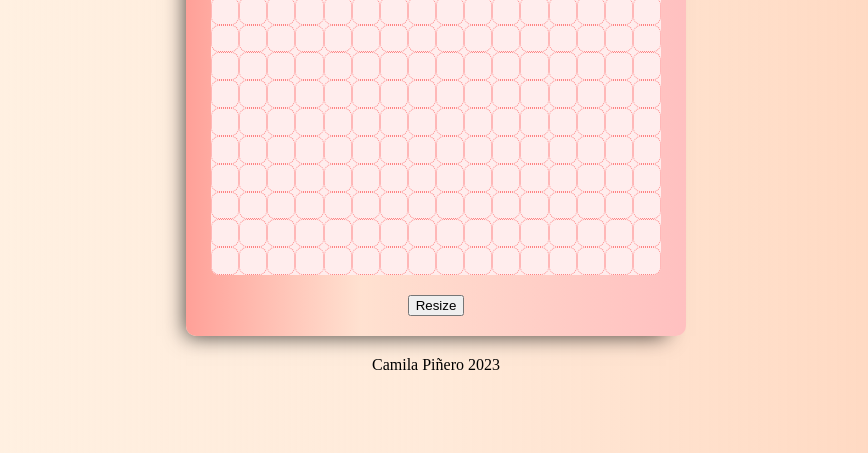
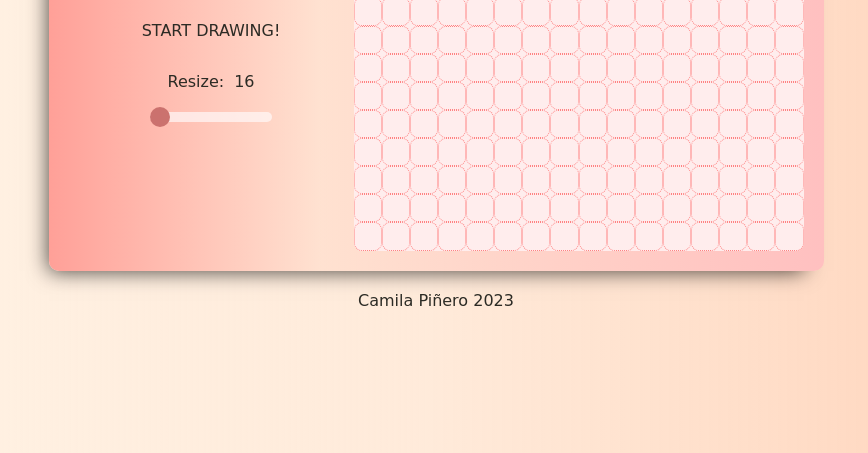
Before and after one commit to CamilaPinero/etchASketch, a plain HTML site: page index.html in a window 1280 px wide. Shown: the part 363-816 px from the top of the page, without its empty margins (212-1080 px from the left). Drawn offline with Linux system fonts and the light colour scheme; a web font is replaced by a local one.

Commit message:
add random color and slider

```diff
--- a/index.html
+++ b/index.html
@@ -4,16 +4,40 @@
 		<meta charset="UTF-8" />
 		<meta name="viewport" content="width=device-width, initial-scale=1.0" />
 		<link rel="stylesheet" href="styles.css" />
+		<style>
+			@import url("https://fonts.googleapis.com/css2?family=Gluten:wght@200;400&display=swap");
+		</style>
 		<title>Etch a Sketch</title>
 	</head>
 	<body>
 		<div class="board">
 			<div class="header">
 				<h1>Etch a Sketch</h1>
-				<p>Start drawing!</p>
+				<p>START DRAWING!</p>
+				<div
+					class="console"
+					style="
+						display: flex;
+						justify-content: center;
+						gap: 10px;
+						width: fit-content;
+					"
+				>
+					<p>Resize:</p>
+					<p id="demo"></p>
+				</div>
+				<div class="slidecontainer">
+					<input
+						type="range"
+						min="16"
+						max="100"
+						value="16"
+						class="slider"
+						id="myRange"
+					/>
+				</div>
 			</div>
 			<div id="contentBoard"></div>
-			<button id="resize">Resize</button>
 		</div>
 		<footer>Camila Piñero 2023</footer>
 		<script src="script.js"></script>
--- a/script.js
+++ b/script.js
@@ -5,29 +5,36 @@ let squareSize = size * size;
 for (let i = 0; i < squareSize; i++) {
 	let pixel = document.createElement("div");
 	pixel.classList.add("pixel");
-
 	contentBoard.appendChild(pixel);
 }
 
 const pixels = document.querySelectorAll(".pixel");
-pixels.forEach((pixel) =>
+
+function hoverChange(pixel) {
 	pixel.addEventListener("mouseover", (event) => {
-		event.target.classList.add("hover");
-	})
-);
+		event.target.style = `background-color: #${Math.floor(
+			Math.random() * 16999000
+		).toString(16)}`;
+	});
+}
 
-document.getElementById("resize").addEventListener("click", resize);
+pixels.forEach((pixel) => hoverChange(pixel));
+var slider = document.getElementById("myRange");
+var output = document.getElementById("demo");
+output.innerHTML = slider.value;
 
-function resize() {
-	size = parseInt(prompt("choose size"));
+slider.oninput = function () {
+	output.innerHTML = this.value;
+	resize(this.value);
+};
+
+function resize(size) {
 	squareSize = size * size;
 	contentBoard.replaceChildren("");
 	for (let i = 0; i < squareSize; i++) {
 		let pixel = document.createElement("div");
 		pixel.classList.add("pixel");
-		pixel.addEventListener("mouseover", (event) => {
-			event.target.classList.add("hover");
-		});
+		hoverChange(pixel);
 		contentBoard.appendChild(pixel);
 	}
 	contentBoard.setAttribute(
--- a/styles.css
+++ b/styles.css
@@ -1,3 +1,8 @@
+* {
+	font-family: "Gluten", cursive;
+	color: #2c2b25;
+}
+
 body {
 	width: 100vw;
 	height: 100vh;
@@ -23,22 +28,29 @@ body {
 		rgba(255, 222, 205, 0.7511379551820728) 35%,
 		rgba(255, 192, 192, 1) 100%
 	);
-	height: 600px;
-	width: 500px;
+	height: fit-content;
+	width: fit fit-content;
 	border-radius: 10px;
 	box-shadow: -10px 10px 20px -10px rgba(0, 0, 0, 0.75);
+	display: flex;
+
+	text-align: center;
+	padding: 20px;
+	flex-wrap: wrap;
+}
+
+.header {
 	display: flex;
 	flex-direction: column;
 	justify-content: center;
 	align-items: center;
-	text-align: center;
-	padding-bottom: 20px;
+	padding: 0 20px;
 }
 
 #contentBoard {
 	height: 450px;
 	width: 450px;
-	margin-bottom: 20px;
+
 	background-color: #ffeded;
 	border-radius: 8px;
 	display: grid;
@@ -47,7 +59,6 @@ body {
 }
 
 footer {
-	margin-bottom: 0;
 	margin-top: 20px;
 }
 
@@ -56,6 +67,40 @@ footer {
 	border-radius: 8px;
 }
 
-.hover {
-	background-color: #ff8282;
+.slidecontainer {
+	width: 100%; /* Width of the outside container */
 }
+
+.slider {
+	-webkit-appearance: none; /* Override default CSS styles */
+	appearance: none;
+	width: 50%; /* Full-width */
+	height: 10px; /* Specified height */
+	background: #fff9f9; /* Grey background */
+	outline: none; /* Remove outline */
+	opacity: 0.7; /* Set transparency (for mouse-over effects on hover) */
+	-webkit-transition: 0.2s; /* 0.2 seconds transition on hover */
+	transition: opacity 0.2s;
+	border-radius: 50px;
+}
+
+.slider:hover {
+	opacity: 1; /* Fully shown on mouse-over */
+}
+
+.slider::-webkit-slider-thumb {
+	-webkit-appearance: none; /* Override default look */
+	appearance: none;
+	width: 20px; /* Set a specific slider handle width */
+	height: 20px;
+	border-radius: 50px; /* Slider handle height */
+	background: #b65353; /* Green background */
+	cursor: pointer; /* Cursor on hover */
+}
+
+.slider::-moz-range-thumb {
+	width: 25px; /* Set a specific slider handle width */
+	height: 25px; /* Slider handle height */
+	background: #e67272; /* Green background */
+	cursor: pointer; /* Cursor on hover */
+}
```
